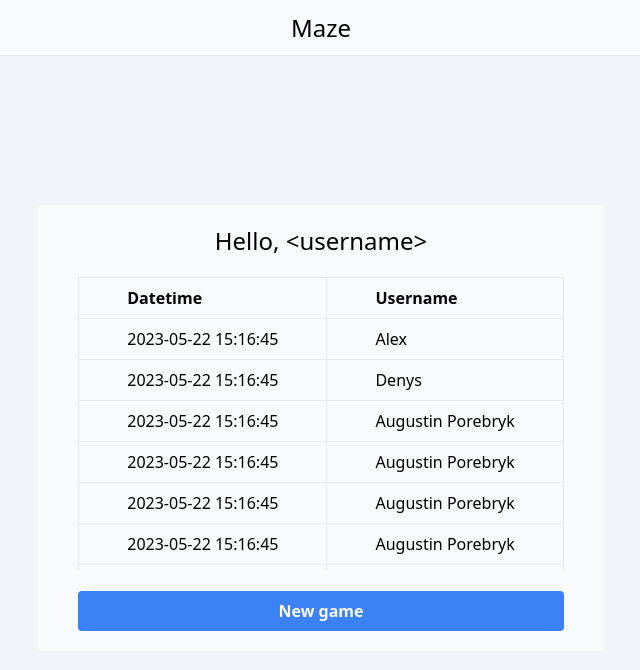
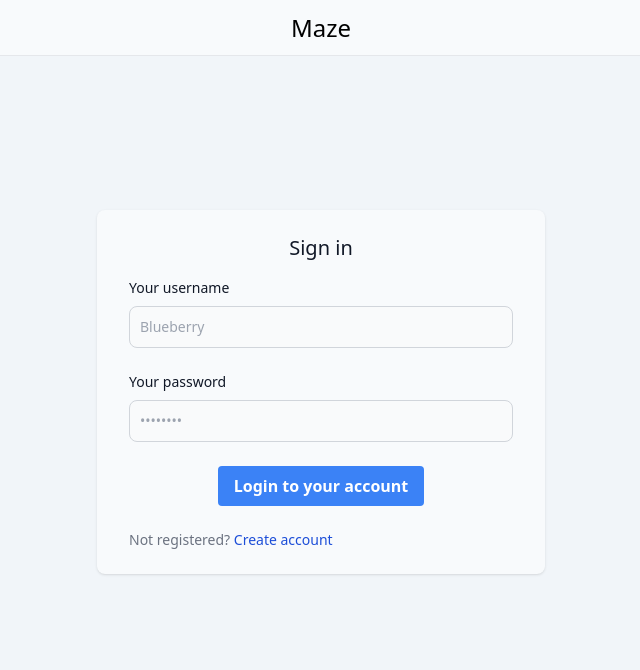
Before and after one commit to RestingState/halo-lab-tf, a React (Vite) app: page /dashboard in a window 1280 px wide. Shown: the top 670 px of the page, without its empty margins (319-959 px from the left). Built offline with nearby package versions, Linux system fonts and the light colour scheme.

Commit message:
added zod, form, and form validation

```diff
--- a/package.json
+++ b/package.json
@@ -12,7 +12,8 @@
   "dependencies": {
     "react": "^18.2.0",
     "react-dom": "^18.2.0",
-    "react-router-dom": "^6.11.1"
+    "react-router-dom": "^6.11.1",
+    "zod": "^3.21.4"
   },
   "devDependencies": {
     "@types/react": "^18.0.28",
--- /dev/null
+++ b/src/hooks/useUser.tsx
@@ -0,0 +1,3 @@
+export default function useUser() {
+  return { isAuthed: false }
+}
--- a/src/index.css
+++ b/src/index.css
@@ -25,3 +25,7 @@ body {
 .btn-red:hover {
   @apply enabled:bg-red-700;
 }
+
+.err-msg {
+  @apply text-sm text-red-700;
+}
--- a/src/routes/dashboard.tsx
+++ b/src/routes/dashboard.tsx
@@ -1,3 +1,8 @@
+import useUser from '~/hooks/useUser'
+import { ChangeEvent, useState } from 'react'
+import { FormEvent } from 'react'
+import { z } from 'zod'
+
 const games = [
   { id: 1, username: 'Alex', date: '2023-05-22 15:16:45' },
   { id: 2, username: 'Denys', date: '2023-05-22 15:16:45' },
@@ -20,6 +25,12 @@ const games = [
 const cell = 'px-12 py-2 border'
 
 export default function Dashboard() {
+  const { isAuthed } = useUser()
+
+  if (!isAuthed) {
+    return <AuthModal />
+  }
+
   return (
     <main className="flex h-[calc(100vh-3.5rem)] items-center justify-center">
       <div className="flex max-h-[60%] max-w-xl flex-col gap-5 bg-slate-50 p-10 py-5">
@@ -51,3 +62,136 @@ export default function Dashboard() {
     </main>
   )
 }
+
+const noFormErrors = {
+  username: '',
+  password: '',
+}
+
+function AuthModal() {
+  const [formValues, setFormValues] = useState({ username: '', password: '' })
+  const [type, setType] = useState<'sign in' | 'registration'>('sign in')
+  const [formErrors, setFormErrors] = useState(noFormErrors)
+
+  const onFormChange = (e: ChangeEvent<HTMLInputElement>) => {
+    setFormValues({ ...formValues, [e.target.name]: e.target.value })
+  }
+  console.log(formErrors)
+
+  const onTypeChange = () => {
+    if (type === 'sign in') setType('registration')
+    else setType('sign in')
+  }
+
+  const onSubmit = (e: FormEvent<HTMLFormElement>) => {
+    try {
+      e.preventDefault()
+
+      const values = z
+        .object({
+          username: z
+            .string()
+            .min(4, 'username must contain at least 4 character(s)')
+            .max(12, 'username must contain at most 12 character(s)'),
+          password: z
+            .string()
+            .min(8, 'password must contain at least 8 character(s)')
+            .max(32, 'password must contain at most 32 character(s)'),
+        })
+        .parse(formValues)
+
+      setFormErrors({ ...noFormErrors })
+    } catch (error) {
+      if (error instanceof z.ZodError) {
+        const newFormErrors = { ...noFormErrors }
+
+        error.issues.forEach((issue) => {
+          if (issue.path[0] === 'username') {
+            newFormErrors.username = issue.message
+          } else if (issue.path[0] === 'password') {
+            newFormErrors.password = issue.message
+          }
+        })
+
+        setFormErrors(newFormErrors)
+      }
+    }
+  }
+
+  return (
+    <div
+      aria-hidden="true"
+      className="fixed left-0 right-0 top-0 z-50 flex h-[calc(100%-1rem)] max-h-full w-full items-center justify-center overflow-y-auto overflow-x-hidden p-4 md:inset-0"
+    >
+      <div className="relative max-h-full w-full max-w-md">
+        <div className="relative rounded-lg bg-slate-50 shadow">
+          <div className="px-6 py-6 lg:px-8">
+            <h3 className="mb-4 text-center text-xl font-medium text-gray-900">
+              {type === 'sign in' ? 'Sign in' : 'Registration'}
+            </h3>
+            <form className="space-y-6" action="#" onSubmit={onSubmit}>
+              <div>
+                <label
+                  htmlFor="username"
+                  className="mb-2 block text-sm font-medium text-gray-900"
+                >
+                  Your username
+                </label>
+                <input
+                  type="username"
+                  name="username"
+                  id="username"
+                  value={formValues.username}
+                  onChange={onFormChange}
+                  className="block w-full rounded-lg border border-gray-300 bg-gray-50 p-2.5 text-sm text-gray-900 focus:border-blue-500 focus:ring-blue-500"
+                  placeholder="Blueberry"
+                  required
+                />
+                {formErrors.username && (
+                  <div className="err-msg">{formErrors.username}</div>
+                )}
+              </div>
+              <div>
+                <label
+                  htmlFor="password"
+                  className="mb-2 block text-sm font-medium text-gray-900"
+                >
+                  Your password
+                </label>
+                <input
+                  type="password"
+                  name="password"
+                  id="password"
+                  value={formValues.password}
+                  onChange={onFormChange}
+                  placeholder="••••••••"
+                  className="block w-full rounded-lg border border-gray-300 bg-gray-50 p-2.5 text-sm text-gray-900 focus:border-blue-500 focus:ring-blue-500"
+                  required
+                />
+                {formErrors.password && (
+                  <div className="err-msg">{formErrors.password}</div>
+                )}
+              </div>
+
+              <button type="submit" className="btn btn-blue mx-auto block">
+                {type === 'sign in' ? 'Login to your account' : 'Sign up'}
+              </button>
+              <div className="text-sm font-medium text-gray-500">
+                {type === 'sign in'
+                  ? 'Not registered? '
+                  : 'Already have an account? '}
+                <a
+                  onClick={onTypeChange}
+                  href="#"
+                  className="text-blue-700 hover:underline"
+                >
+                  {type === 'sign in' ? 'Create account' : 'Sign in'}
+                </a>
+              </div>
+            </form>
+          </div>
+        </div>
+      </div>
+    </div>
+  )
+}
```
Also changed, not shown: 1 other file (tests, documents, lock files or other folders).
